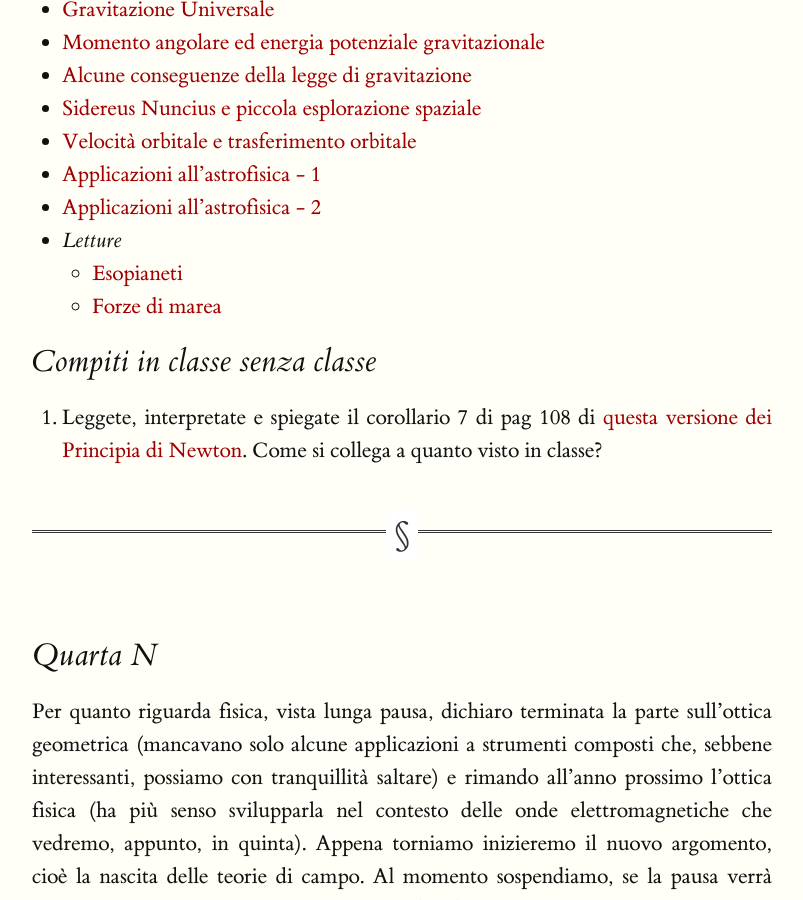
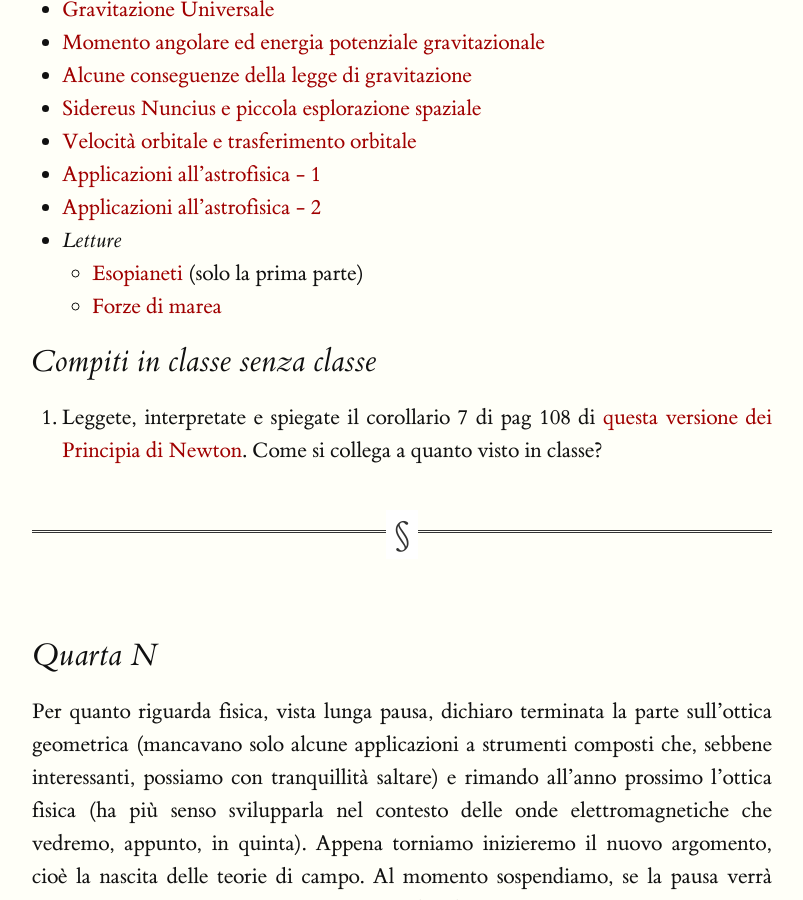
Before and after one commit to orporick/orporick.github.io, a Jekyll site: the page built from esilio.md, in a window 1280 px wide and 900 px high, scrolled down 1626 px. Shown: the whole window, without its empty margins (238-1041 px from the left). Built offline with Jekyll 4.4.1, drawn with Linux system fonts in a browser that asks for light colours; nearby versions of some CDN libraries.

Commit message:
Nuovo post

```diff
--- a/esilio.md
+++ b/esilio.md
@@ -61,7 +61,7 @@ quadrato della distanza dalla terza legge di Keplero
 * [Applicazioni all'astrofisica - 1](https://www.youtube.com/watch?v=1cJIq_NnHho)
 * [Applicazioni all'astrofisica - 2](https://www.youtube.com/watch?v=PlVUShw8J4Q)
 * *Letture*
-	* [Esopianeti](http://orporick.github.io/lettere/2017/02/27/letterauniverso/)
+	* [Esopianeti](http://orporick.github.io/lettere/2017/02/27/letterauniverso/) (solo la prima parte)
 	* [Forze di marea](http://orporick.github.io/lettere/2018/05/28/lettera-sulle-maree/)
 
 ## Compiti in classe senza classe
```
